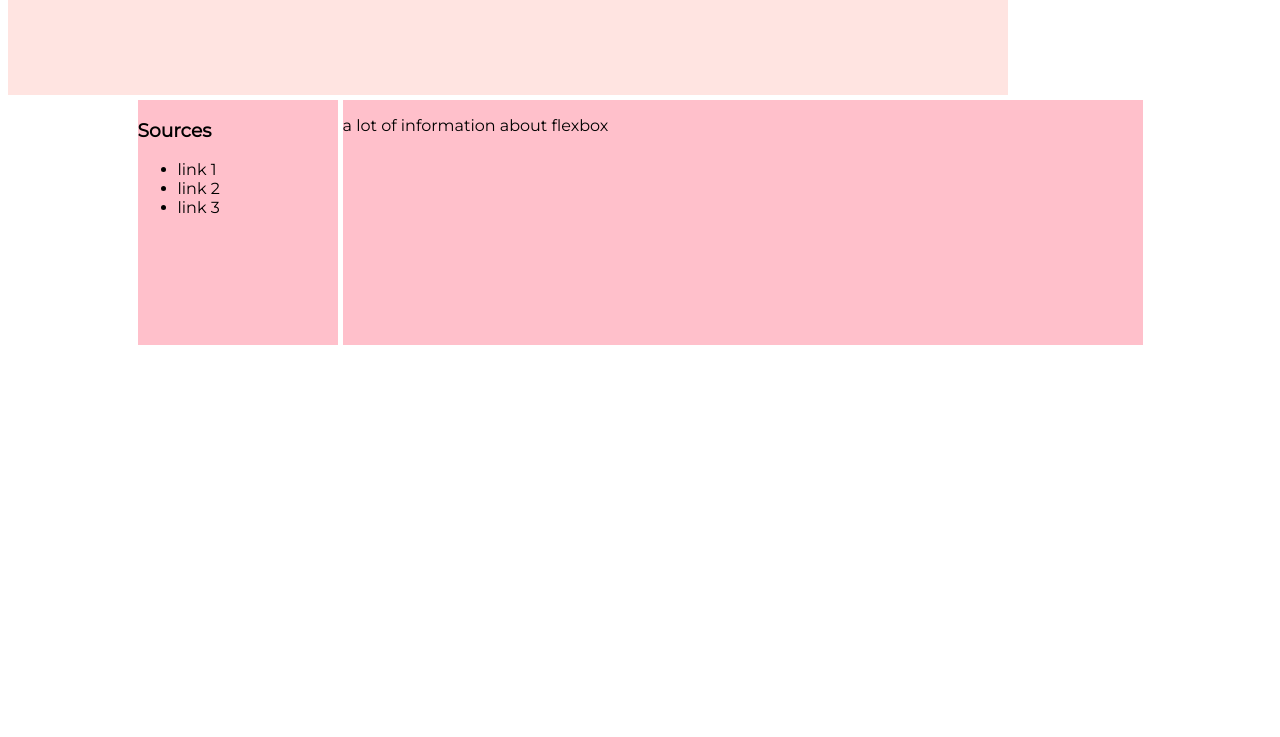
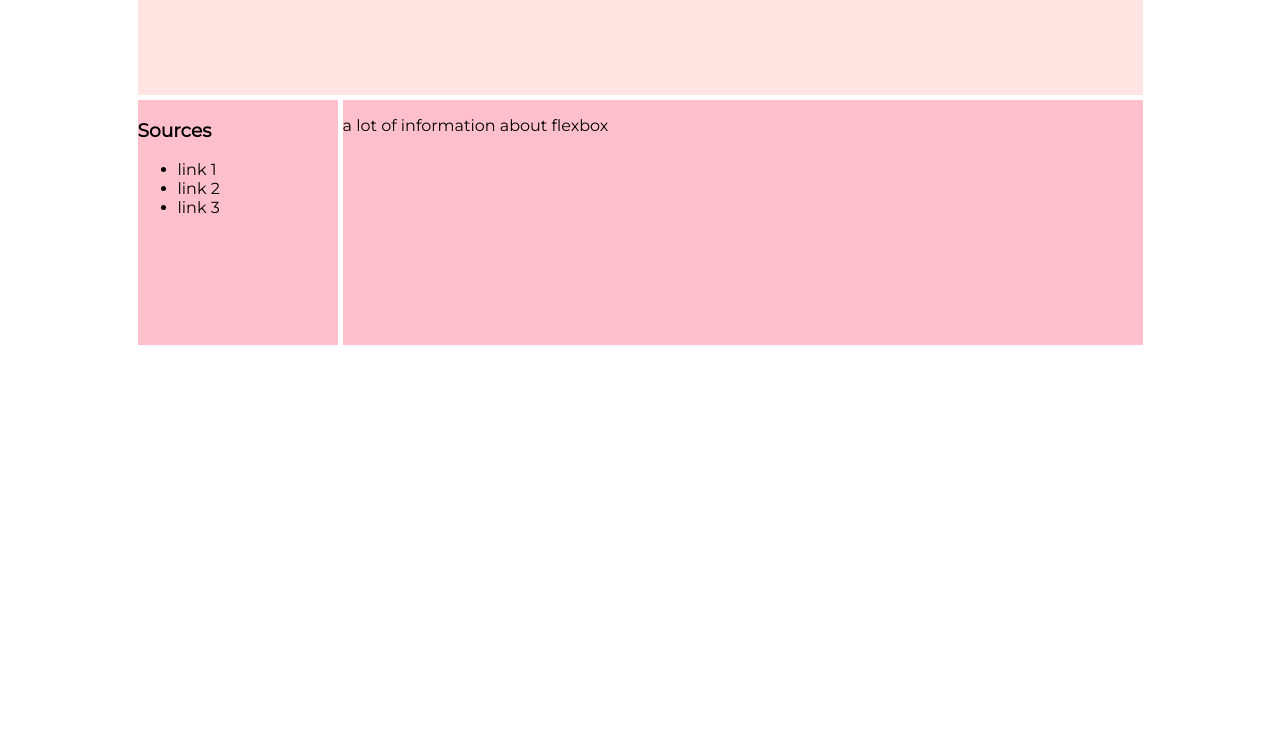
Before and after one commit to gatinhap/frontend, a plain HTML site: page html/flexbox0/index.html in a window 1280 px wide. Shown: the part 63-800 px from the top of the page. Drawn offline with Linux system fonts and the light colour scheme.

Commit message:
flexbox centered

```diff
--- a/html/flexbox0/styles.css
+++ b/html/flexbox0/styles.css
@@ -3,12 +3,19 @@ body {
 }
 
 
+header {
+    display: flex;
+    justify-content: center;
+
+}
+
 h1 {
+    flex: 1;
     background-color: mistyrose;
     text-align: center;
     height: 150px;
     width: auto;
-    max-width: 1000px;
+    max-width: 1005px;
     margin: 0px;
 
 
```
